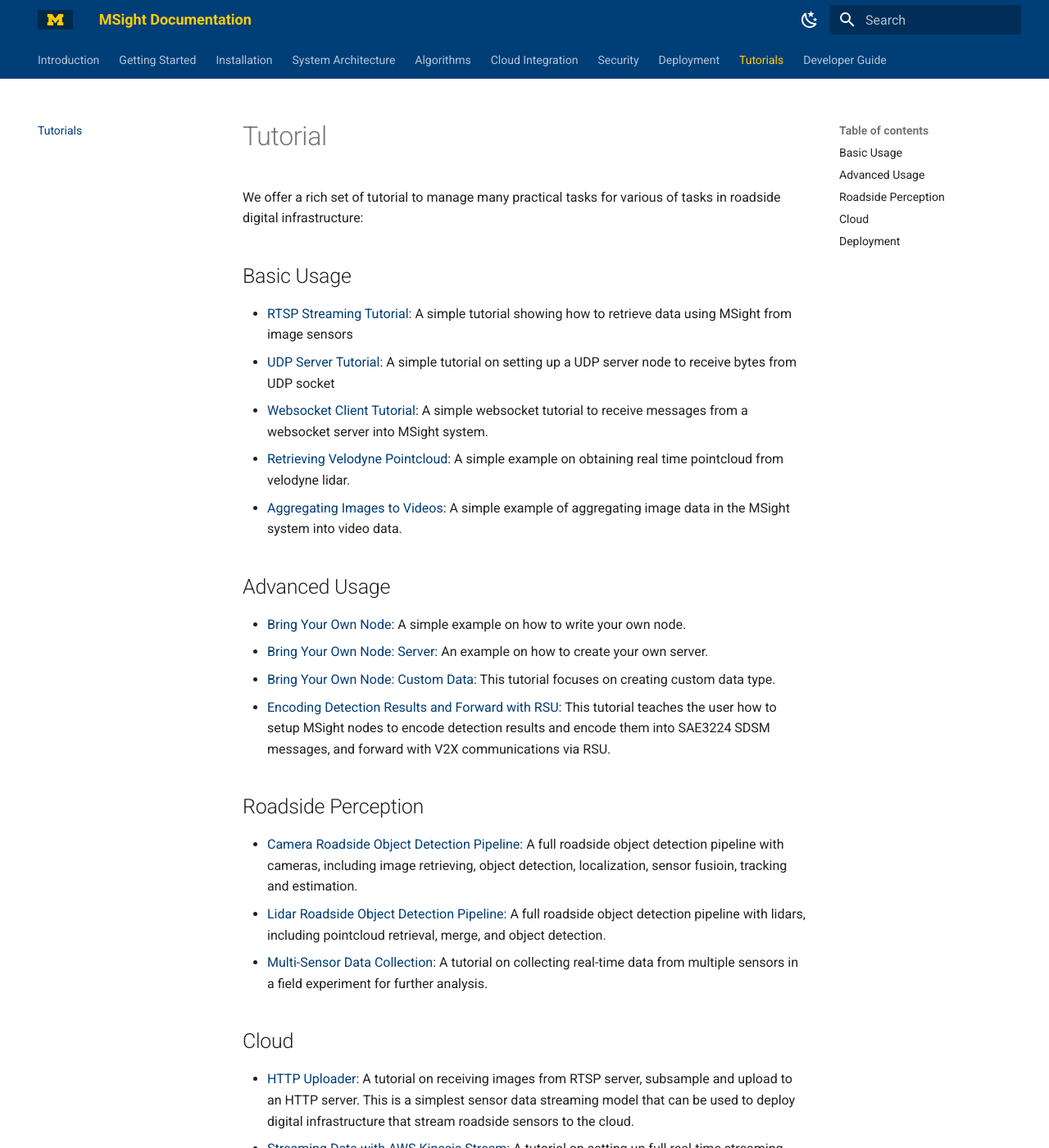
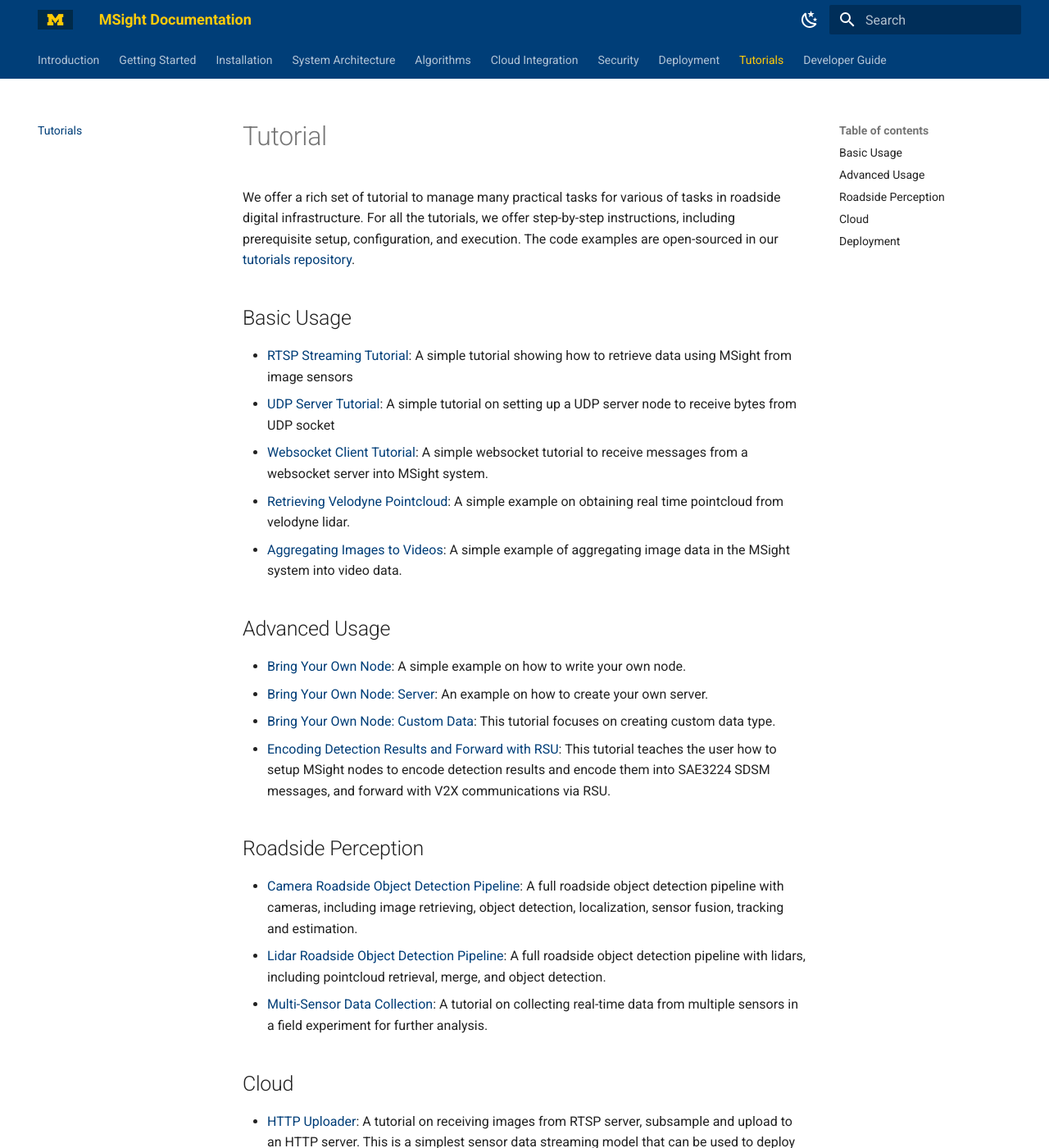
Before and after one commit to beedrill/msight_user_docs, an MkDocs documentation site: the page built from docs/tutorials/index.md, in a window 1280 px wide and 1400 px high. Shown: the whole window at 82% size. Built offline with MkDocs 1.6.1 and Material for MkDocs 9.7.7, drawn with Linux system fonts in a browser that asks for light colours.

Commit message:
added 2D perception pipeline tutorial

```diff
--- a/docs/tutorials/index.md
+++ b/docs/tutorials/index.md
@@ -1,5 +1,5 @@
 # Tutorial
-We offer a rich set of tutorial to manage many practical tasks for various of tasks in roadside digital infrastructure:
+We offer a rich set of tutorial to manage many practical tasks for various of tasks in roadside digital infrastructure. For all the tutorials, we offer step-by-step instructions, including prerequisite setup, configuration, and execution. The code examples are open-sourced in our [tutorials repository](https://github.com/michigan-traffic-lab/MSight_tutorials).
 
 ## Basic Usage
 - [RTSP Streaming Tutorial](tutorials/RTSPClient/README.md): A simple tutorial showing how to retrieve data using MSight from image sensors
@@ -16,7 +16,7 @@ We offer a rich set of tutorial to manage many practical tasks for various of ta
 - [Encoding Detection Results and Forward with RSU](../coming-soon.md): This tutorial teaches the user how to setup MSight nodes to encode detection results and encode them into SAE3224 SDSM messages, and forward with V2X communications via RSU.
 
 ## Roadside Perception
-- [Camera Roadside Object Detection Pipeline](../coming-soon.md): A full roadside object detection pipeline with cameras, including image retrieving, object detection, localization, sensor fusioin, tracking and estimation.
+- [Camera Roadside Object Detection Pipeline](./tutorials/2d_perception_pipeline/README.md): A full roadside object detection pipeline with cameras, including image retrieving, object detection, localization, sensor fusion, tracking and estimation.
 - [Lidar Roadside Object Detection Pipeline](../coming-soon.md): A full roadside object detection pipeline with lidars, including pointcloud retrieval, merge, and object detection.
 - [Multi-Sensor Data Collection](multi-sensor-data-collection.md): A tutorial on collecting real-time data from multiple sensors in a field experiment for further analysis.
 
```
